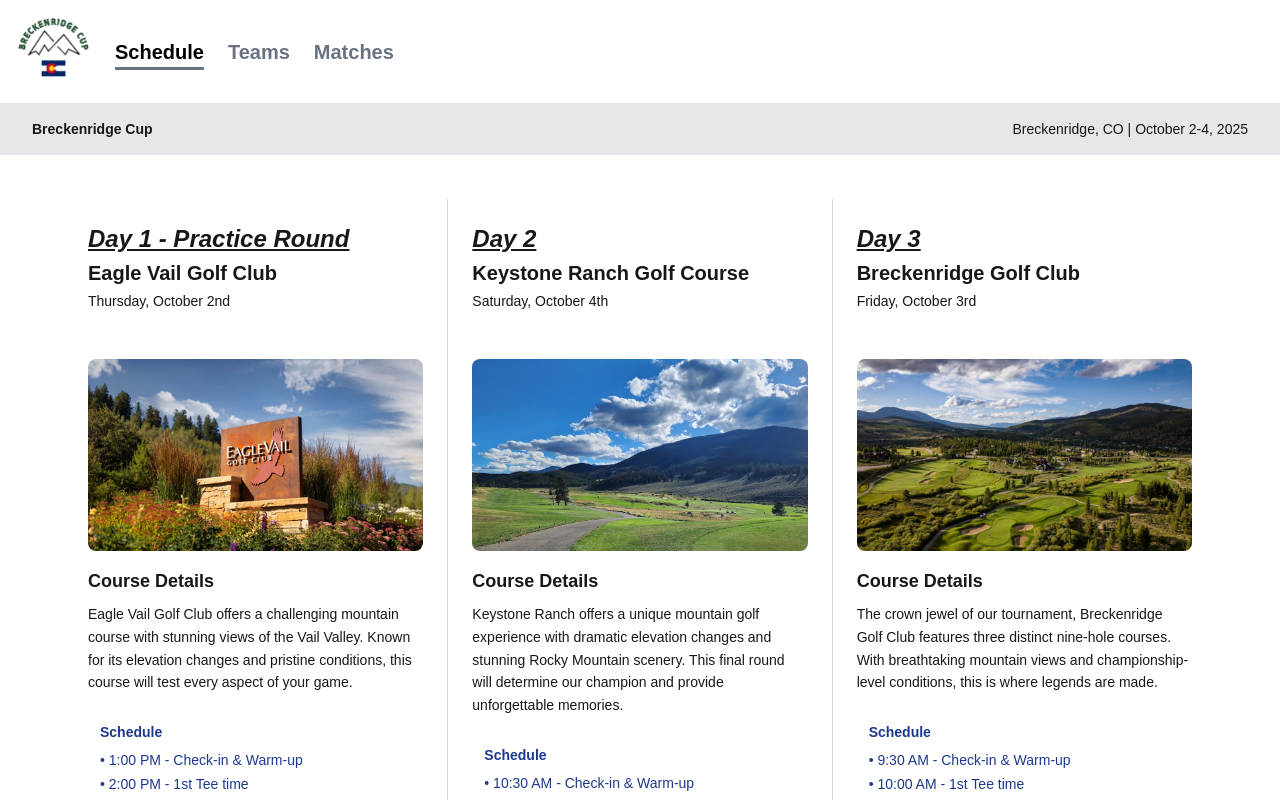
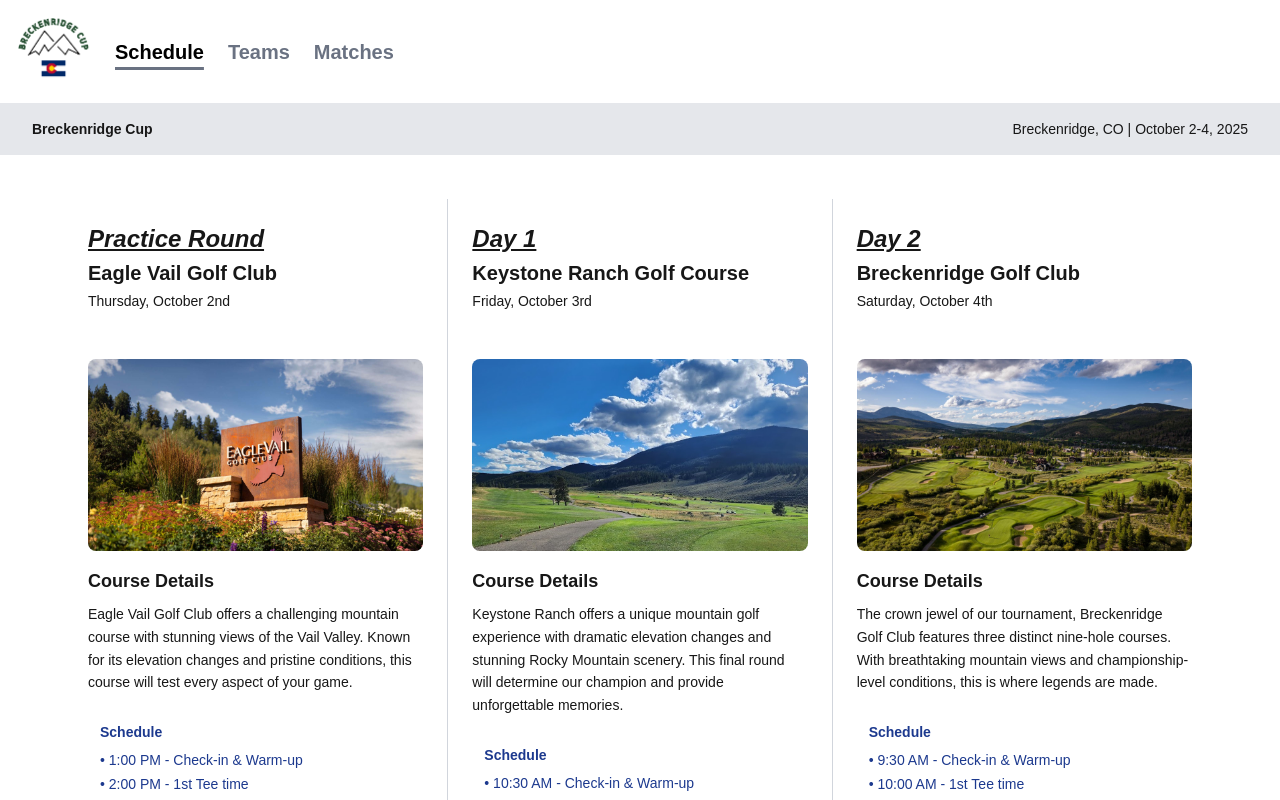
Before and after one commit to MatthewIczkowski/golf-trip, a Next.js app: page /schedule in a window 1280 px wide. Shown: the top 800 px of the page. Built offline with nearby package versions, Linux system fonts and the light colour scheme.

Commit message:
schedule updates

```diff
--- a/src/app/schedule/page.tsx
+++ b/src/app/schedule/page.tsx
@@ -13,7 +13,7 @@
           {/* Day 1 - Eagle Vail */}
           <div className="overflow-hidden bg-white">
             <div className="p-6">
-              <h2 className="text-2xl italic underline font-bold mb-1">Day 1 - Practice Round</h2>
+              <h2 className="text-2xl italic underline font-bold mb-1">Practice Round</h2>
               <h3 className="text-xl font-semibold">Eagle Vail Golf Club</h3>
               <p className="text-sm mt-1">Thursday, October 2nd</p>
             </div>
@@ -48,9 +48,9 @@
           {/* Day 2 - Keystone Ranch */}
           <div className="overflow-hidden bg-white">
             <div className="p-6">
-              <h2 className="text-2xl italic underline font-bold mb-1">Day 2</h2>
+              <h2 className="text-2xl italic underline font-bold mb-1">Day 1</h2>
               <h3 className="text-xl font-semibold">Keystone Ranch Golf Course</h3>
-              <p className="text-sm mt-1">Saturday, October 4th</p>
+              <p className="text-sm mt-1">Friday, October 3rd</p>
             </div>
 
             <div className="p-6">
@@ -85,9 +85,9 @@
         {/* Day 3 - Breckenridge Golf Club */}
         <div className="overflow-hidden bg-white">
             <div className="p-6">
-              <h2 className="text-2xl italic underline font-bold mb-1">Day 3</h2>
+              <h2 className="text-2xl italic underline font-bold mb-1">Day 2</h2>
               <h3 className="text-xl font-semibold">Breckenridge Golf Club</h3>
-              <p className="text-sm mt-1">Friday, October 3rd</p>
+              <p className="text-sm mt-1">Saturday, October 4th</p>
             </div>
 
             <div className="p-6">
```
